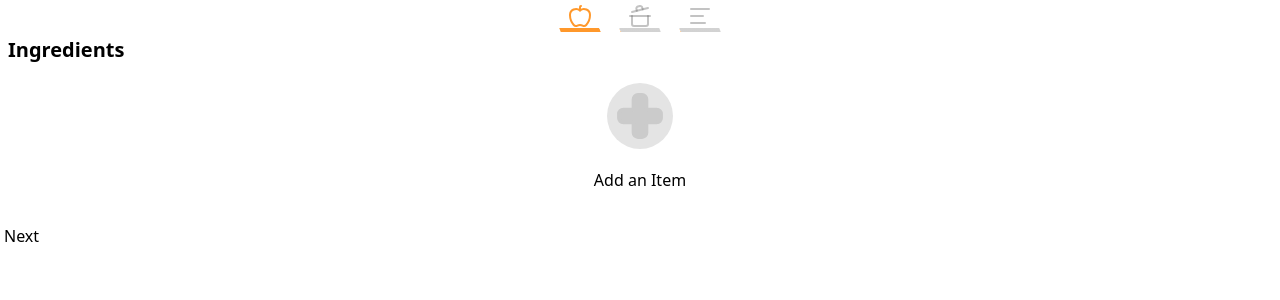
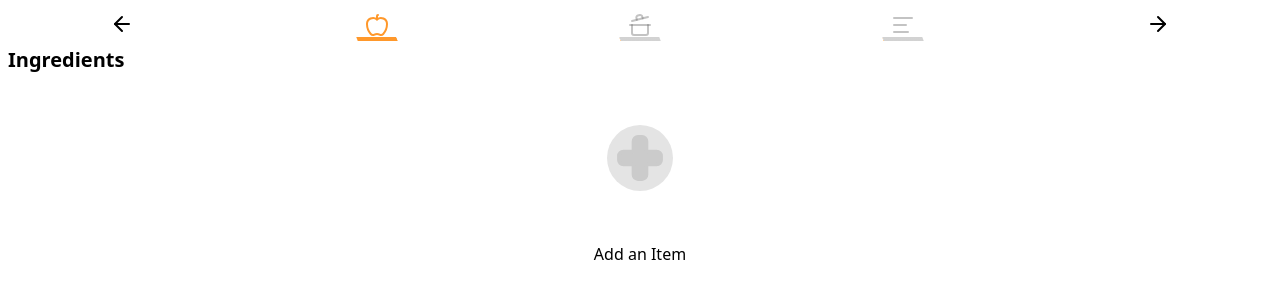
Before and after one commit to MarioAviles19/Kettle, a SvelteKit app: page / in a window 1280 px wide. Shown: the top 300 px of the page. Built offline with nearby package versions, Linux system fonts and the light colour scheme.

Commit message:
fixed transition. Bit of a hack, but it works for now.

```diff
--- a/src/lib/Components/IngredientsInput.svelte
+++ b/src/lib/Components/IngredientsInput.svelte
@@ -54,7 +54,7 @@
 </script>
 
 {#if ingredients?.length == 0}
-<button on:click={AddIngredient} type="button" class="min-h-[8rem] flex flex-col justify-center items-center w-full">
+<button on:click={AddIngredient} type="button" class="min-h-[12rem] flex flex-col justify-center items-center w-full">
     <span aria-hidden="true" class="block m-auto bg-[#e4e4e4] rounded-full p-[.5rem] w-fit">
         <Cross fill="#cbcbcb" class="text-[#cbcbcb]" size={50}/>
     </span>
--- a/src/lib/Components/MultiStep/MultiStepPage.svelte
+++ b/src/lib/Components/MultiStep/MultiStepPage.svelte
@@ -6,7 +6,7 @@
 
 
     const sym = Symbol();
-    const {activePage, RegisterPage} = getContext(key) as any
+    const {activePage, RegisterPage, transitionDirection} = getContext(key) as any
 
     const index = RegisterPage(sym)
 
@@ -15,8 +15,11 @@
 
 </script>
 
-    {#if $activePage == index}
-        <div in:fly={{x: 100, delay : 200}} out:fly={{x: -100, duration : 200}}>
-            <slot/>
-        </div>
-    {/if}
+
+
+
+        {#if $activePage == index}
+            <div class="row-[1] col-[1] w-full h-full" in:fly={{x: 100 * $transitionDirection, delay : 200, duration : 200, }} out:fly={{x: -100 * $transitionDirection, duration : 200}}>
+                <slot/>
+            </div>
+        {/if}
--- a/src/lib/Components/MultiStep/MultiStepRoot.svelte
+++ b/src/lib/Components/MultiStep/MultiStepRoot.svelte
@@ -6,6 +6,7 @@
 
     export let page = 0;
     let activePage = writable(0);
+    let transitionDirection = writable(1);
 
     let pages : Array<any>= []
 
@@ -21,15 +22,17 @@
             activePage.set(0);
             return
         }
+        transitionDirection.set(Math.sign(increment))
         activePage.update(el=>{return el + increment});
-        console.log(increment)
     }
 
 
     setContext(key, {
         activePage,
         RegisterPage,
-        AdvancePage
+        AdvancePage,
+        SetPage,
+        transitionDirection
     })
 
     activePage.subscribe(pg=>{
@@ -39,4 +42,5 @@
 
 </script>
 
-<slot/>
+
+    <slot/>
--- /dev/null
+++ b/src/lib/Components/MultiStep/MutliStepPageContainer.svelte
@@ -0,0 +1,7 @@
+<script>
+
+</script>
+
+<div class="grid place-items-center w-full h-full">
+    <slot/>
+</div>
--- a/src/lib/Components/MultiStep/index.ts
+++ b/src/lib/Components/MultiStep/index.ts
@@ -2,6 +2,8 @@ import MultiStepLabel from "./MultiStepLabel.svelte";
 import MultiStepPage from "./MultiStepPage.svelte";
 import MultiStepRoot from "./MultiStepRoot.svelte";
 import MultiStepForward from "./MultiStepForward.svelte";
+import MultiStepBackward from "./MultiStepBackward.svelte";
+import MultiStepPageContainer from "./MutliStepPageContainer.svelte"
 
 export const key = Symbol();
 export const pageKey = Symbol();
@@ -10,5 +12,7 @@ export const MultiStep = {
     Label : MultiStepLabel,
     Page : MultiStepPage,
     Root : MultiStepRoot,
-    Forward : MultiStepForward
+    Forward : MultiStepForward,
+    Backward : MultiStepBackward,
+    Pages : MultiStepPageContainer
 }
--- a/src/routes/+page.svelte
+++ b/src/routes/+page.svelte
@@ -4,7 +4,7 @@
 	import IngredientsInput from "$lib/Components/IngredientsInput.svelte";
 	import { MultiStep } from "$lib/Components/MultiStep";
 	import ProcedureInput from "$lib/Components/ProcedureInput.svelte";
-	import { Forward, Apple, CookingPot, Text, Cross } from "lucide-svelte";
+	import { Forward, Apple, CookingPot, Text, ArrowRight, ArrowLeft } from "lucide-svelte";
 	import Page from "./Recipe/+page.svelte";
 
     let ingredients : Array<string> = ["1/2 cups of flour", "2 tbs of sugar"];
@@ -28,8 +28,11 @@
 
 <MultiStep.Root bind:page={currentPage}>
 
-    <nav>
-        <ul class="flex items-center justify-between gap-3 m-auto max-w-[10rem] ">
+    <nav class="mt-2">
+        <ul class="flex items-center justify-around gap-3 m-auto ">
+            <li>
+                <MultiStep.Backward><ArrowLeft/></MultiStep.Backward>
+            </li>
             <li>
                 <button type="button" class="flex flex-col items-center">
                     <Apple class="transition-all duration-300 {currentPage >= 0? "text-accent-1" : "text-[#6a6a6a66]"}"/>
@@ -49,10 +52,13 @@
                 <div class="w-[2.5rem] slider {currentPage >= 2? "filled" : ""} h-1 skew-x-[20deg]"></div>
 
             </li>
+            <li>
+                <MultiStep.Forward><ArrowRight/></MultiStep.Forward>
+            </li>
         </ul>
     </nav>
 
-
+    <MultiStep.Pages>
         <MultiStep.Page>
 
             <div class="composeStep p-1 min-h-[5rem]">
@@ -64,7 +70,6 @@
             </div>
 
 
-        <MultiStep.Forward>Next</MultiStep.Forward>
 
         </MultiStep.Page>
 
@@ -91,6 +96,7 @@
 
             <button class="bg-accent-1 text-white rounded-md m-auto p-1 block">Submit</button>
         </MultiStep.Page>
+    </MultiStep.Pages>
 </MultiStep.Root>
 
 <style>
```
Lines whose indentation alone changed are shown as unchanged.
